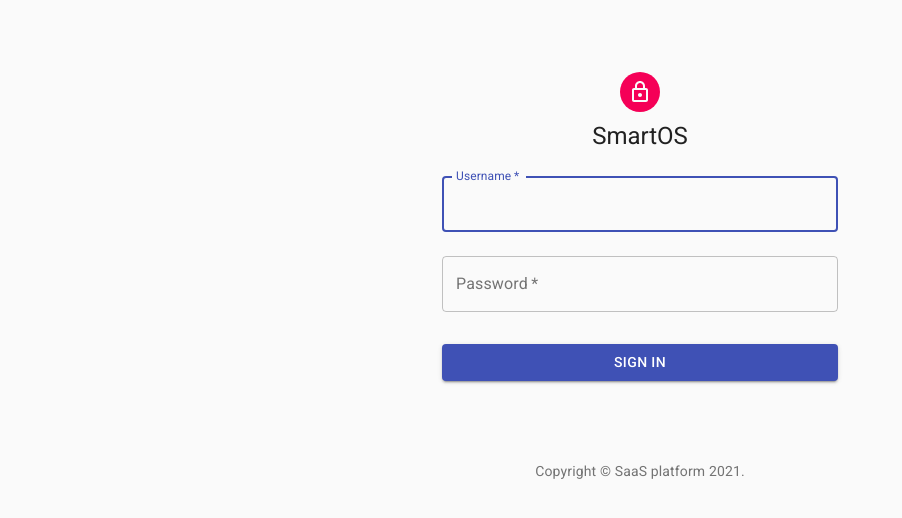
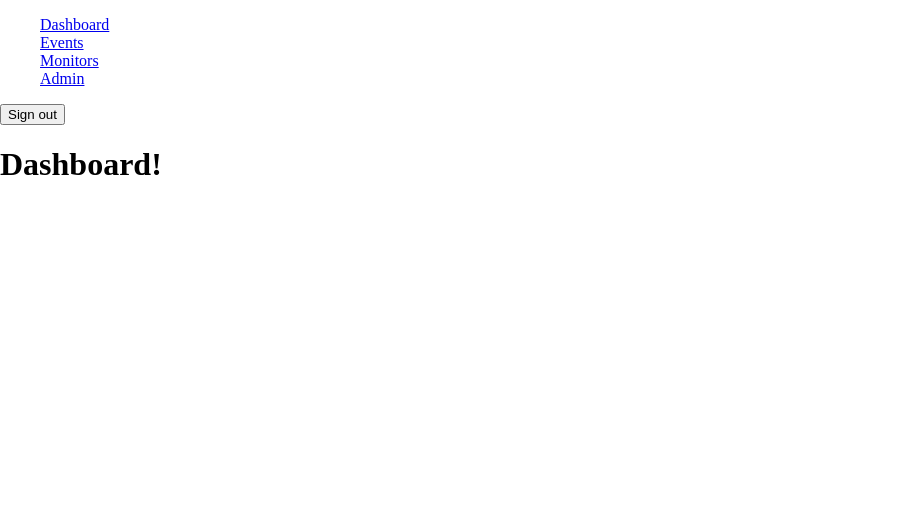
Before and after one commit to alexeysvyridov/SaaS_platform, a React (Create React App) app: page /dashboard in a window 1280 px wide. Before the commit this address led to /login. Shown: the top 518 px of the page, without its empty margins (0-902 px from the left). Built offline with nearby package versions, Linux system fonts and the light colour scheme; sample sign-in values are in the browser's storage.

Commit message:
fixed redirecttion

```diff
--- a/src/App.css
+++ b/src/App.css
@@ -0,0 +1,14 @@
+html {
+    box-sizing: border-box;
+  }
+  *, *:before, *:after {
+    box-sizing: inherit;
+  }
+body {
+    margin: 0px;
+    padding: 0px;
+
+}
+li {
+    list-style: none;
+}
--- a/src/App.tsx
+++ b/src/App.tsx
@@ -5,38 +5,20 @@ import {LoginForm} from './components/pages/loginForm/LoginForm';
 import {Home} from './components/pages/home/Home'
 import {store} from './store'
 import {AuthRoute} from './components/hoc/AuthRoute'
-
-import {Dashboard} from './components/pages/Dashboard/Dashboard';
-import {Events} from './components/pages/Events/Events';
-import {Admin} from './components/pages/Admin/Admin';
-import {Monitors} from './components/pages/Monitors/Monitors';
 import './App.css';
-
 function App() {
 
   return (
     <Provider store={store}>
       <Router>
       <Switch>
-        <AuthRoute path="/login" userType="guest" >
+        <AuthRoute exact path="/login" userType="guest" >
           <LoginForm/>
         </AuthRoute>
-        <AuthRoute path="/" render={() => <Home/>} userType="private"/>
-        <Route path="/dashboard">
-          <Dashboard/>
-        </Route>
-        <Route path="/events">
-          <Events/>
-        </Route>
-        <Route path="/monitors">
-          <Monitors/>
-        </Route>
-        <Route path="/admin">
-          <Admin/>
-        </Route>
+        <AuthRoute exact  path="/" render={() => <Home/>} userType="private"/>
+        <Route render={() => <Redirect to="/"/>}/>
       </Switch>
       </Router>
-
     </Provider>
     );
 }
--- a/src/components/hoc/AuthRoute.tsx
+++ b/src/components/hoc/AuthRoute.tsx
@@ -1,17 +1,19 @@
-import {Route, Redirect, RouteComponentProps  } from 'react-router-dom';
-import {useSelector} from 'react-redux'
+import {Route, Redirect, RouteComponentProps } from 'react-router-dom';
 interface AuthUser  {
     isLoggedIn?: boolean,
     userType: string,
     path: string,
     render?: (props:RouteComponentProps<any>) => React.ReactNode,
-    children?:React.ReactNode
+    children?:React.ReactNode,
+    exact?: boolean
 }
-
+const getToken = () => {
+    const userToken =  JSON.parse(localStorage.getItem('userToken')!)
+    return userToken
+}
 export const AuthRoute = (props:AuthUser) => {
-    const {isLoggedIn, user} = useSelector((store:any) => store.reducer)
     const { userType } = props;
-    if(userType === 'guest' && isLoggedIn && user) return <Redirect to="/home"/>
-    else if(userType === 'private' && !isLoggedIn && !user) return <Redirect to="login"/>
+    if(userType === 'guest' && getToken()) return <Redirect to="/dashboard"/>
+    else if(userType === 'private' && !getToken()) return <Redirect to="login"/>
     return  <Route {...props} />
 }
--- a/src/components/pages/home/Home.tsx
+++ b/src/components/pages/home/Home.tsx
@@ -1,5 +1,8 @@
-import {useDispatch, useSelector} from 'react-redux'
+import {useDispatch} from 'react-redux'
 import {BrowserRouter as Router, Switch, Route, Link, Redirect} from 'react-router-dom'
+
+
+//components
 import {Dashboard} from '../Dashboard/Dashboard';
 import {Events} from '../Events/Events';
 import {Admin} from '../Admin/Admin';
@@ -9,7 +12,6 @@ import {SignOutAction} from '../../../actions/actions'
 
 export const Home = () => {
     const dispatch = useDispatch()
-    const isLoggedIn = useSelector((state:any) => state.reducer.isLoggedIn)
     const signOut = () => {
         dispatch(SignOutAction())
     }
@@ -33,19 +35,11 @@ export const Home = () => {
               <button onClick={signOut}>Sign out</button>
           </div>
           <Switch>
-              <Route path="/dashboard">
-                <Dashboard/>
-              </Route>
-              <Route path="/events">
-                <Events/>
-              </Route>
-              <Route path="/monitors">
-                <Monitors/>
-              </Route>
-              <Route path="/admin">
-                <Admin/>
-              </Route>
-               <Redirect from="*" to="/dashboard"/>
+              <Route path="/dashboard" component={Dashboard}/>
+              <Route path="/events" component={Events}/>
+              <Route path="/monitors" component={Monitors}/>
+              <Route path="/admin" component={Admin}/>
+              <Route render={() => <Redirect from="*" to="/dashboard"/>}/>
           </Switch>
       </Router>
     )
--- a/src/reducer.tsx
+++ b/src/reducer.tsx
@@ -8,15 +8,12 @@ const defaultVal:StateValues = {
 
 type ActionTypes = LoggedIn | LoginFailure | SignOut
 
-// const getToken = () => {
-//     const userToken =  JSON.parse(sessionStorage.getItem('user')!)
-//     return userToken
-// }
+
 const saveTokenToStorage = (userToken:object):void => {
-    sessionStorage.setItem('userToken', JSON.stringify(userToken))
+    localStorage.setItem('userToken', JSON.stringify(userToken))
  }
 const clearStorage = () => {
-    sessionStorage.removeItem('userToken')
+    localStorage.removeItem('userToken')
 }
 
 const reducer = (state:StateValues, action:ActionTypes) => {
```
Also changed, not shown: src/components/pages/home/Home.css (added).
